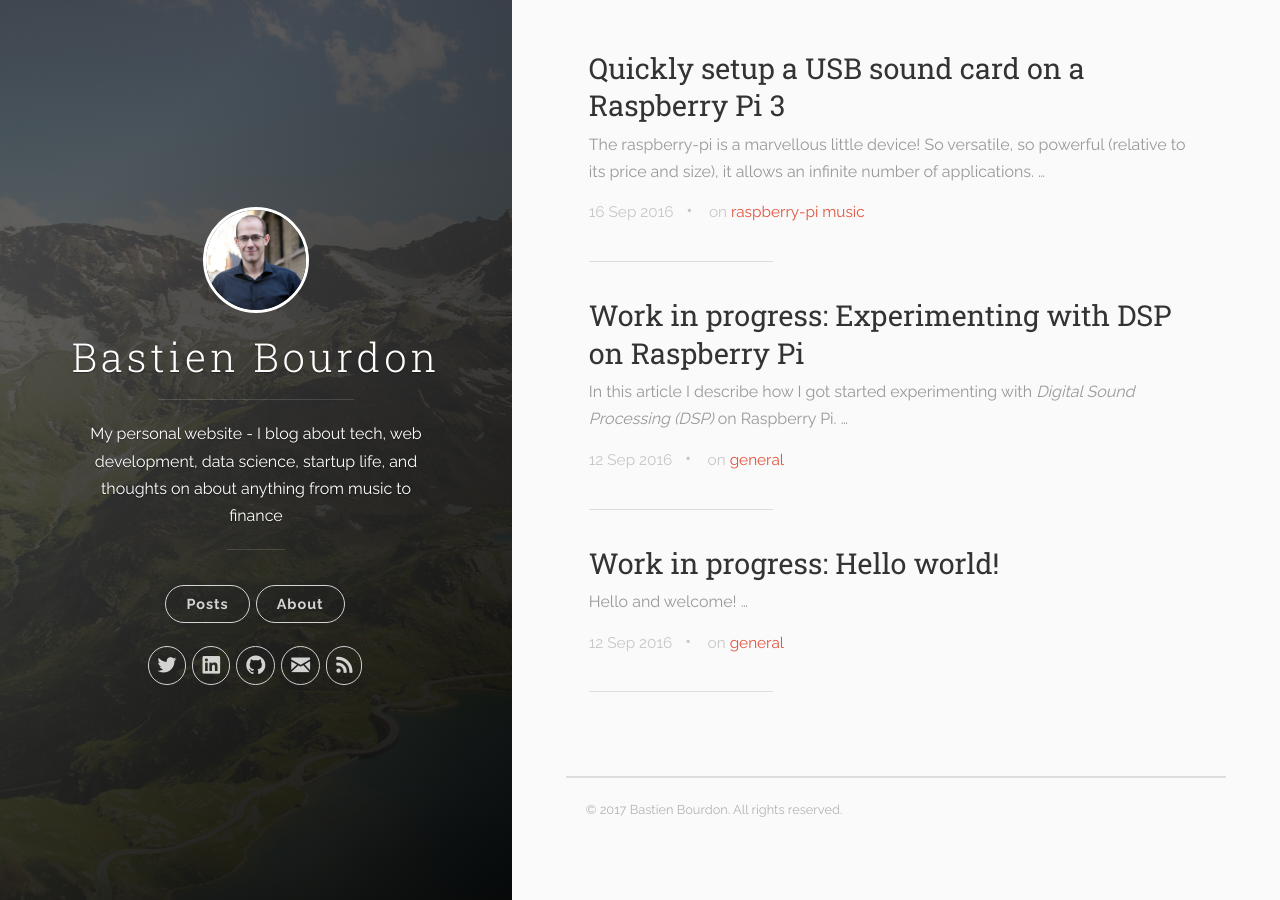
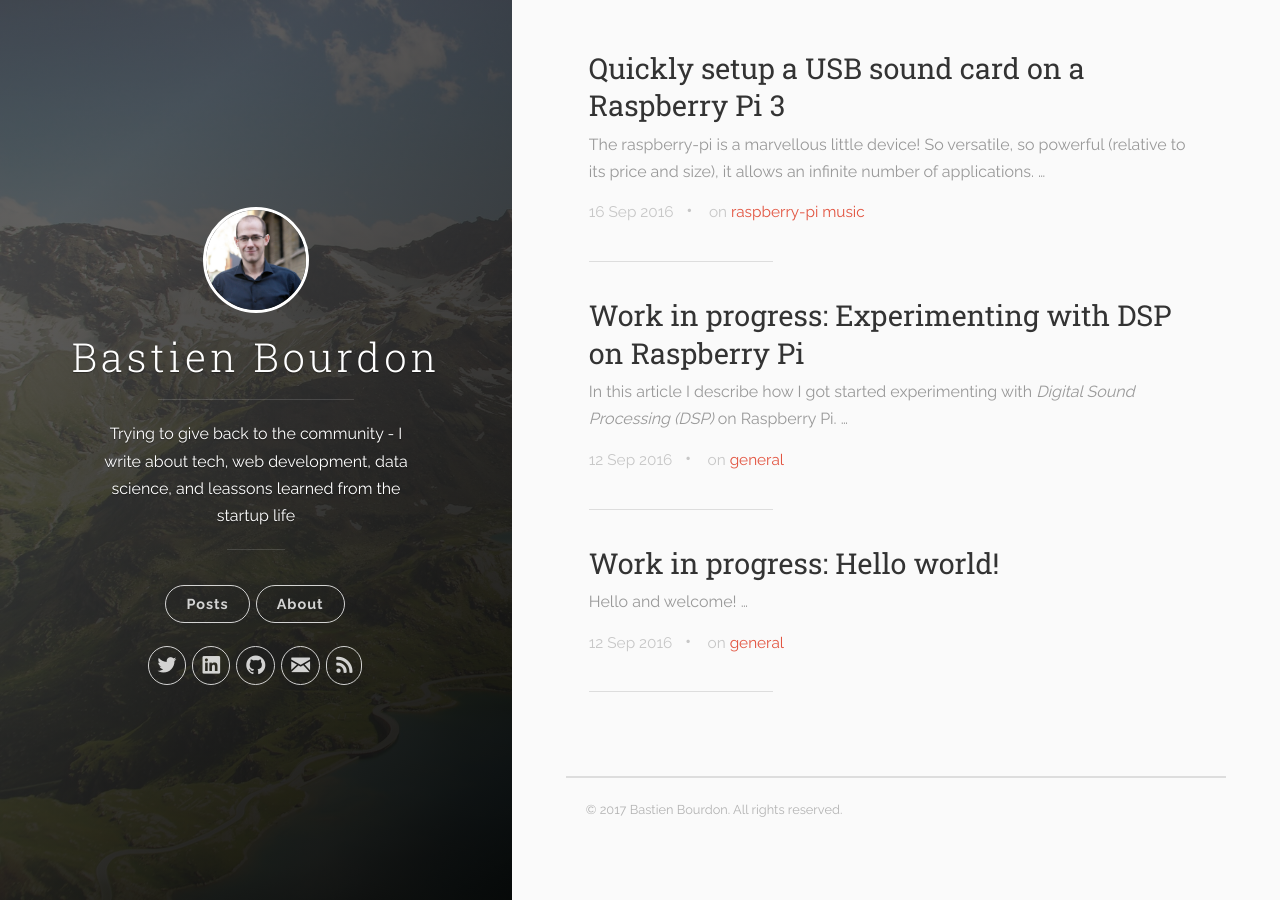
Before and after one commit to Bastien-Brd/Bastien-Brd.github.io, a Jekyll site: the page built from index.html, in a window 1280 px wide. Built offline with Jekyll 4.4.1, drawn with Linux system fonts in a browser that asks for light colours; nearby versions of some CDN libraries; the list of posts is cut into pages by our own code.

Commit message:
Change the website description a little

```diff
--- a/_config.yml
+++ b/_config.yml
@@ -1,6 +1,6 @@
 # Site settings
 title: Bastien Bourdon
-description: 'My personal website - I blog about tech, web development, data science, startup life, and thoughts on about anything from music to finance'
+description: 'Trying to give back to the community - I write about tech, web development, data science, and leassons learned from the startup life'
 url: 'https://bastien-brd.github.io'
 baseurl: '/'
 google_analytics: 'UA-84007943-1'
```
